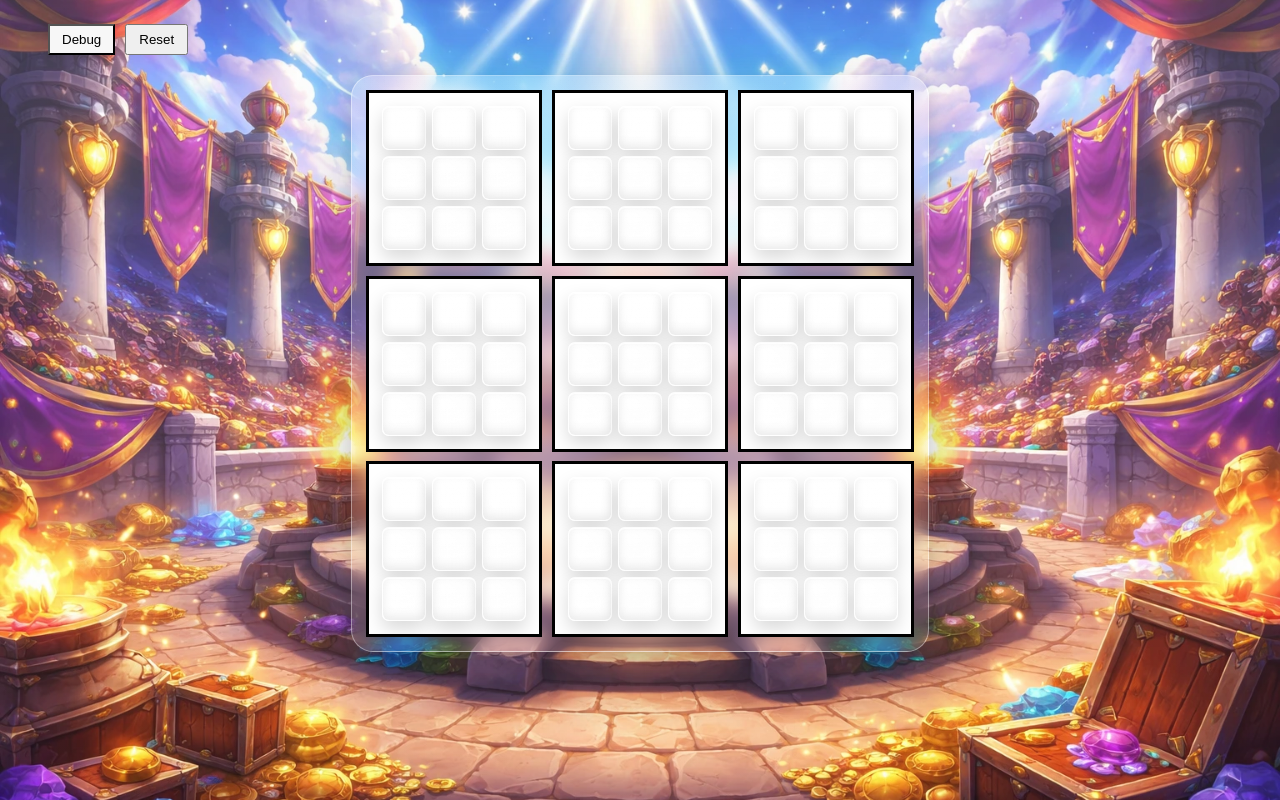
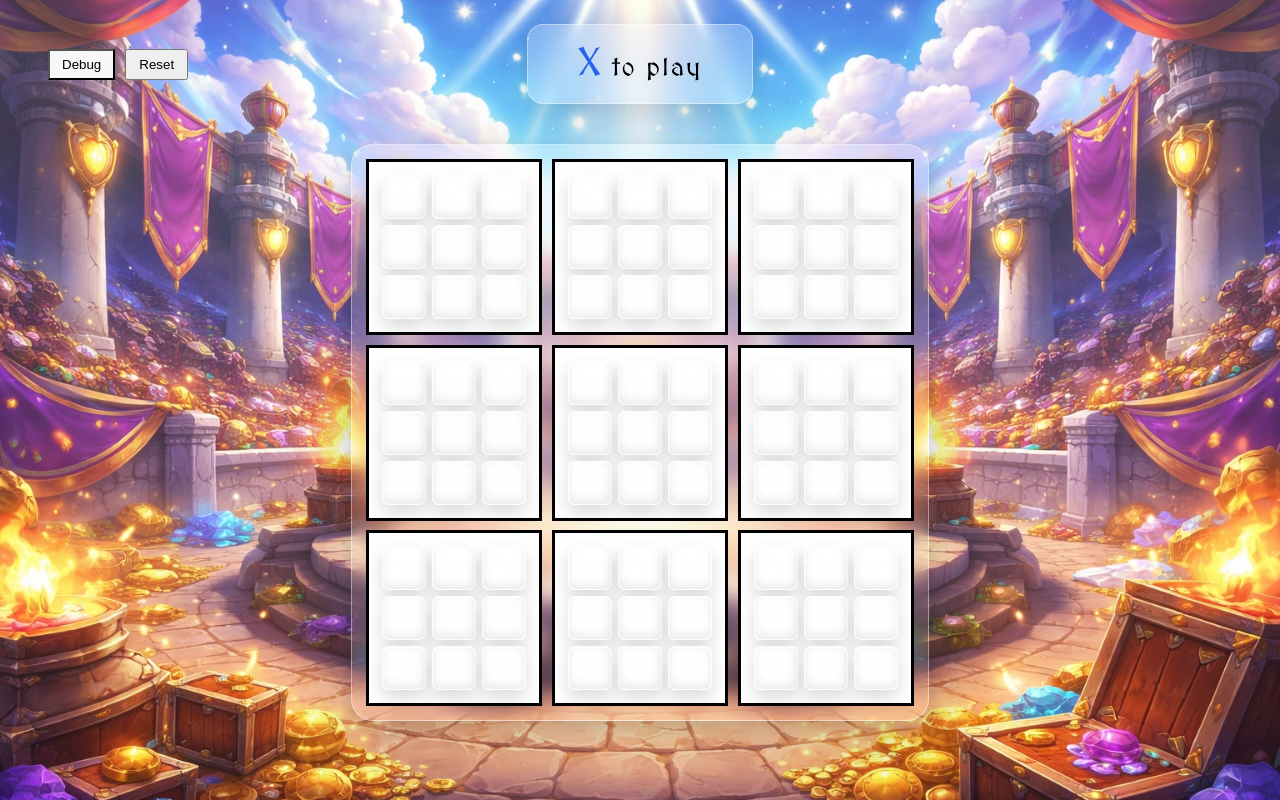
Before and after one commit to HST-WereDi/ultimate-ttt, a React (Vite) app: page / in a window 1280 px wide. Built offline with nearby package versions, Linux system fonts and the light colour scheme.

Commit message:
Font and color changes, turn text changed

```diff
--- a/index.html
+++ b/index.html
@@ -3,6 +3,7 @@
   <head>
     <meta charset="UTF-8" />
     <meta name="viewport" content="width=device-width, initial-scale=1.0" />
+    <link href="https://fonts.googleapis.com/css2?family=MedievalSharp&display=swap" rel="stylesheet">
     <title>Ultimate TTT</title>
   </head>
   <body>
--- a/src/index.css
+++ b/src/index.css
@@ -9,11 +9,13 @@
   --gap-macro: clamp(6px, 1.2vh, 12px);
   --gap-micro: clamp(3px, 0.8vh, 6px);
   --pad-board: clamp(4px, 0.9vh, 10px);
+  --player-x: #2563eb; /* blauw */
+  --player-o: #dc2626; /* rood */
 }
 
 body {
   margin: 20px;
-  font-family: Arial, sans-serif;
+  font-family: 'MedievalSharp', cursive;
 }
 
 .container {
@@ -74,6 +76,16 @@ button {
   background: white;
   cursor: pointer;
   box-sizing: border-box;
+  font-family: 'MedievalSharp', cursive;
+}
+
+/* Als jouw JSX className="cell X" gebruikt */
+.cell.X {
+  color: var(--player-x);
+}
+
+.cell.O {
+  color: var(--player-o);
 }
 
 .cell:hover:enabled {
@@ -178,3 +190,90 @@ button.secondary {
   font-size: 12px;
   color: #666;
 }
+
+/* =========================
+   TOP BAR LAYOUT
+========================= */
+
+.topBar {
+  position: relative;
+  display: flex;
+  justify-content: center;
+  align-items: center;
+  margin-bottom: 20px;
+}
+
+/* knoppen links */
+.headerActions {
+  position: absolute;
+  left: 0;
+  display: flex;
+  gap: 10px;
+}
+
+/* HERO TURN DISPLAY */
+
+.turnHero {
+  display: flex;
+  flex-direction: column;
+  align-items: center;
+  justify-content: center;
+
+  padding: 16px 50px;
+  border-radius: 16px;
+
+  background: rgba(255, 255, 255, 0.25);
+  backdrop-filter: blur(14px);
+  border: 1px solid rgba(255, 255, 255, 0.4);
+
+  box-shadow: 0 10px 30px rgba(0, 0, 0, 0.15);
+}
+
+.turnText {
+  font-size: 40px;
+  letter-spacing: 2px;
+}
+
+/* AAN ZET tekst */
+.turnLabel {
+  font-size: 13px;
+  letter-spacing: 4px;
+  font-weight: 700;
+  color: #000; /* nu zwart */
+}
+
+/* Grote hero X of O */
+.turnPlayer {
+  font-size: 64px;
+  font-weight: 800;
+  line-height: 1;
+  margin-top: 6px;
+
+  /* zwaard-effect */
+  text-shadow:
+    0 2px 0 #fff,
+    0 4px 6px rgba(0, 0, 0, 0.3);
+
+  transform: skew(-4deg);
+}
+
+.player-X {
+  color: var(--player-x);
+}
+
+.player-O {
+  color: var(--player-o);
+}
+
+.winner-overlay.X {
+  color: var(--player-x);
+}
+
+.winner-overlay.O {
+  color: var(--player-o);
+}
+
+.smallTurnText {
+  font-size: 25px;
+  color: black;
+}
--- a/src/theme.default.css
+++ b/src/theme.default.css
@@ -54,7 +54,7 @@ html, body {
 body {
   margin: 0;
   color: var(--fg);
-  font-family: var(--font-ui);
+  font-family: 'MedievalSharp', cursive;
   background:
     radial-gradient(900px 600px at 20% 10%, rgba(139, 92, 246, 0.20), transparent 60%),
     radial-gradient(800px 500px at 80% 20%, rgba(34, 211, 238, 0.14), transparent 65%),
--- a/src/ui/UltimateBoard.tsx
+++ b/src/ui/UltimateBoard.tsx
@@ -63,6 +63,7 @@ export function UltimateBoard() {
 
   return (
     <div className="container">
+      <div className="topBar">
         <div className="headerActions">
           <button
             className="secondary"
@@ -75,6 +76,15 @@ export function UltimateBoard() {
           <button onClick={reset} type="button">
             Reset
           </button>
+        </div>
+
+        {view.status.kind === "playing" && (
+          <div className="turnHero">
+            <div className={`turnText player-${view.currentPlayer}`}>
+              {view.currentPlayer}<span className='smallTurnText'> to play</span>
+            </div>
+          </div>
+        )}
       </div>
 
       {showDebug && (
@@ -133,7 +143,7 @@ export function UltimateBoard() {
                       return (
                         <button
                           key={`${cr}-${cc}`}
-                          className="cell"
+                          className={`cell ${mark !== "." ? mark : ""}`}
                           disabled={!canClick}
                           onClick={() => handleClick(move)}
                           type="button"
@@ -146,7 +156,9 @@ export function UltimateBoard() {
                 </div>
 
                 {small.winner && (
-                  <div className="winner-overlay">{small.winner}</div>
+                  <div className={`winner-overlay ${small.winner}`}>
+                    {small.winner}
+                  </div>
                 )}
               </div>
             );
```
Lines whose indentation alone changed are shown as unchanged.
